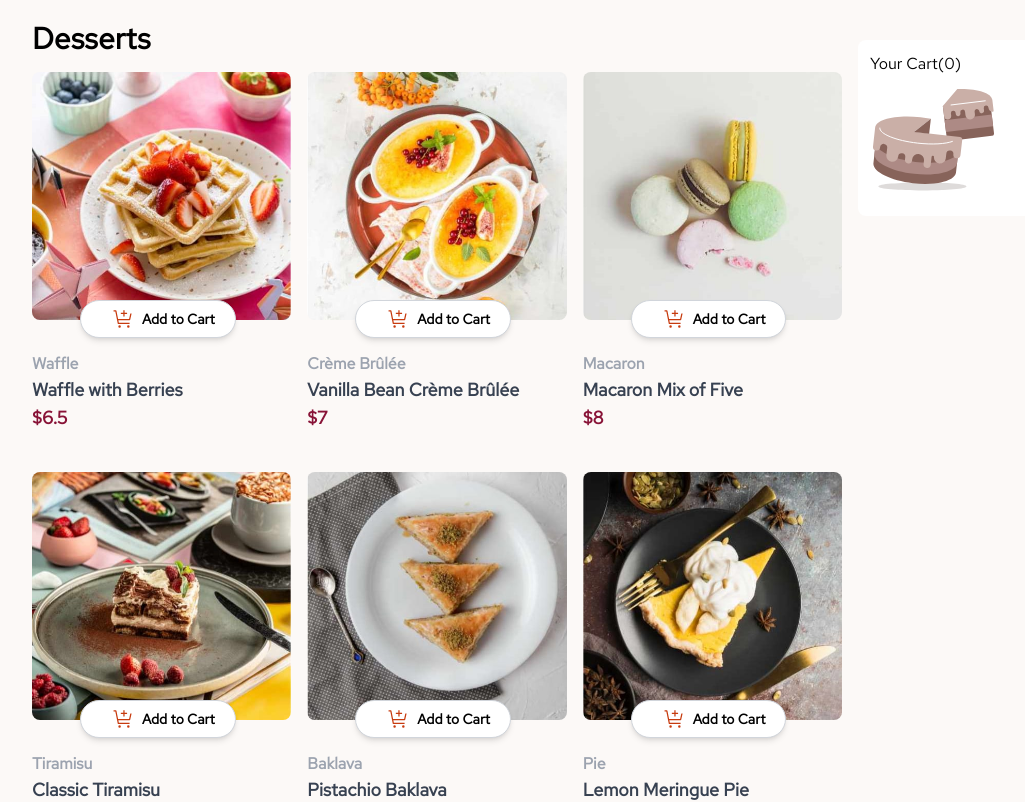
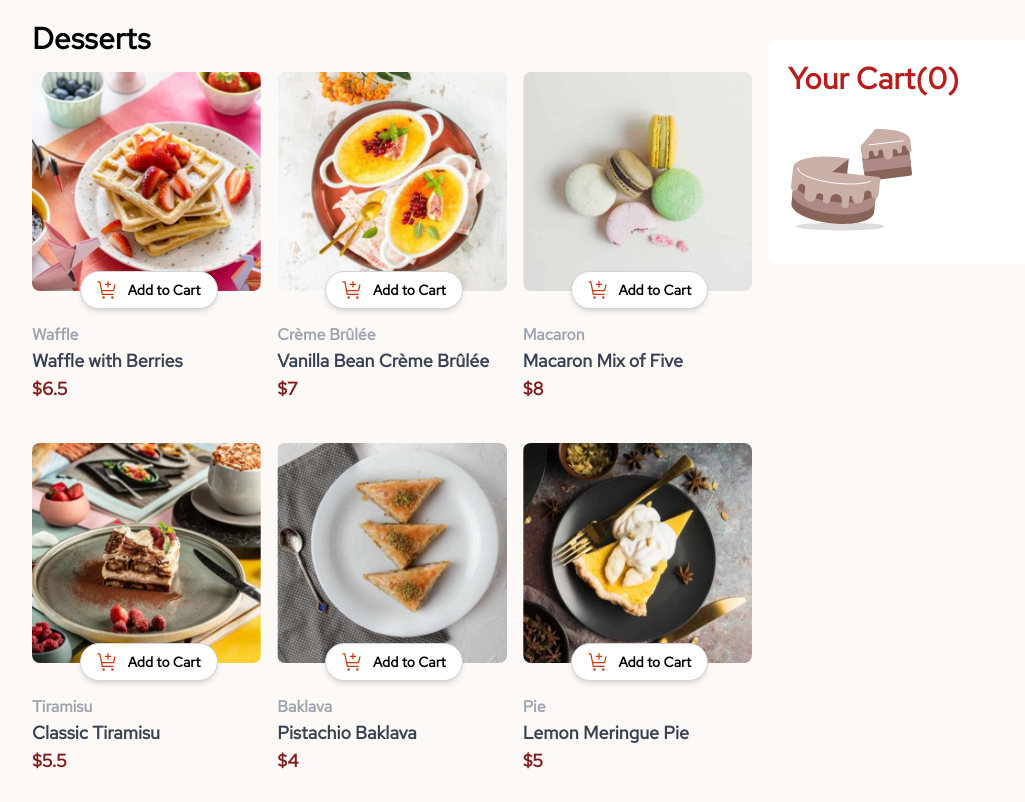
Before and after one commit to kass8mal8/ProductListWithCart, a React (Vite) app: page / in a window 1280 px wide. Shown: the top 802 px of the page, without its empty margins (76-1101 px from the left). Built offline with nearby package versions, Linux system fonts and the light colour scheme.

Commit message:
cart added

```diff
--- a/src/App.jsx
+++ b/src/App.jsx
@@ -9,11 +9,11 @@ function App() {
 	return (
 		<ProductCartContext.Provider value={{ product, setProduct }}>
 			<div className="md:flex md:w-[90%] md:justify-center h-max md:space-x-4 px-7 md:py-10 md:ml-20">
-				<div className="md:w-3/4">
+				<div className="md:w-2/3">
 					<h1 className="my-4 md:-mt-5 font-extrabold text-3xl">Desserts</h1>
 					<Desserts />
 				</div>
-				<div className="md:w-1/4">
+				<div className="md:w-1/3">
 					<Cart />
 				</div>
 			</div>
--- a/src/components/Button.jsx
+++ b/src/components/Button.jsx
@@ -33,7 +33,7 @@ const Button = ({
 	return (
 		<div
 			className={`${
-				selected ? "bg-red-600 " : "bg-white"
+				selected ? "bg-red-700 " : "bg-white"
 			}  border w-1/2 md:w-3/5 shadow-md border-gray-300 rounded-3xl absolute -mt-5 ml-20 md:ml-12`}
 		>
 			{selected ? (
@@ -56,7 +56,7 @@ const Button = ({
 				</div>
 			) : (
 				<button
-					className="flex px-4 space-x-2 ml-2 md:ml-4 justify-between py-2 font-semibold"
+					className="flex w-full px-4 space-x-2 justify-between py-2 font-semibold"
 					onClick={() => handleSelect(product)}
 				>
 					<img src={cart} alt="cart" />
--- a/src/components/Cart.jsx
+++ b/src/components/Cart.jsx
@@ -1,9 +1,11 @@
 import { useContext, useEffect, useState } from "react";
 import emptyCart from "../assets/images/illustration-empty-cart.svg";
 import { ProductCartContext } from "../App";
+import removeIcon from "../assets/images/icon-remove-item.svg";
 
 const Cart = () => {
 	const { product } = useContext(ProductCartContext);
+	const [products, setProducts] = useState(Object.values(product));
 	const [isEmpty, setIsEmpty] = useState(false);
 	// console.log("products", product);
 
@@ -11,20 +13,55 @@ const Cart = () => {
 		Object.keys(product).length === 0 ? setIsEmpty(true) : setIsEmpty(false);
 	}, [product]);
 
+	const handleFilter = (id) => {
+		setProducts(products.filter((product) => product.name !== id));
+	};
+
+	console.log(products);
+
 	return (
-		<div className="bg-white p-3 rounded-lg">
+		<div className="bg-white p-5 rounded-lg">
 			{isEmpty ? (
 				<>
-					<h1>Your Cart(0)</h1>
+					<h1 className="text-red-700 font-extrabold text-3xl mb-5">
+						Your Cart(0)
+					</h1>
+
 					<img src={emptyCart} alt="empty illustration" />
 				</>
 			) : (
 				<>
-					{Object.values(product).map((item, index) => (
-						<div key={index}>
-							<section className="flex justify-between"></section>
-						</div>
-					))}
+					<h1 className="text-red-700 font-extrabold text-3xl mb-5">
+						Your Cart ({products?.length})
+					</h1>
+					<div className="divide-y my-2">
+						{products?.map((item, index) => (
+							<div key={index} className="mb-4">
+								<section className="flex justify-between my-2">
+									<aside>
+										<p className="font-semibold">{item.name}</p>
+										<ul className="flex space-x-3 font-semibold">
+											<li className="font-semibold text-red-900">
+												{item.count}x
+											</li>
+											<li className="text-red-900 opacity-30">
+												@ ${item.price}
+											</li>
+											<li className="opacity-40 font-bold">
+												${`${item.count * item.price}`}
+											</li>
+										</ul>
+									</aside>
+									<img
+										src={removeIcon}
+										alt="close"
+										className="border-2 cursor-pointer rounded-full w-6 h-6 p-1"
+										onClick={() => handleFilter(item.name)}
+									/>
+								</section>
+							</div>
+						))}
+					</div>
 				</>
 			)}
 		</div>
--- a/src/components/Desserts.jsx
+++ b/src/components/Desserts.jsx
@@ -44,7 +44,7 @@ const Desserts = () => {
 						src={product.image[view]}
 						className={`${
 							selectedProducts.some((p) => p.name === product.name) &&
-							"border-2 border-rose-600"
+							"border-2 border-red-700"
 						} rounded-lg`}
 					/>
 					<Button
@@ -56,7 +56,7 @@ const Desserts = () => {
 					<div className="my-6 md:mt-8">
 						<p className="text-gray-400 font-semibold">{product.category}</p>
 						<p className="font-bold text-gray-700 text-lg">{product.name}</p>
-						<p className="text-rose-900 font-bold text-lg">${product.price}</p>
+						<p className="text-red-900 font-bold text-lg">${product.price}</p>
 					</div>
 				</div>
 			))}
```
